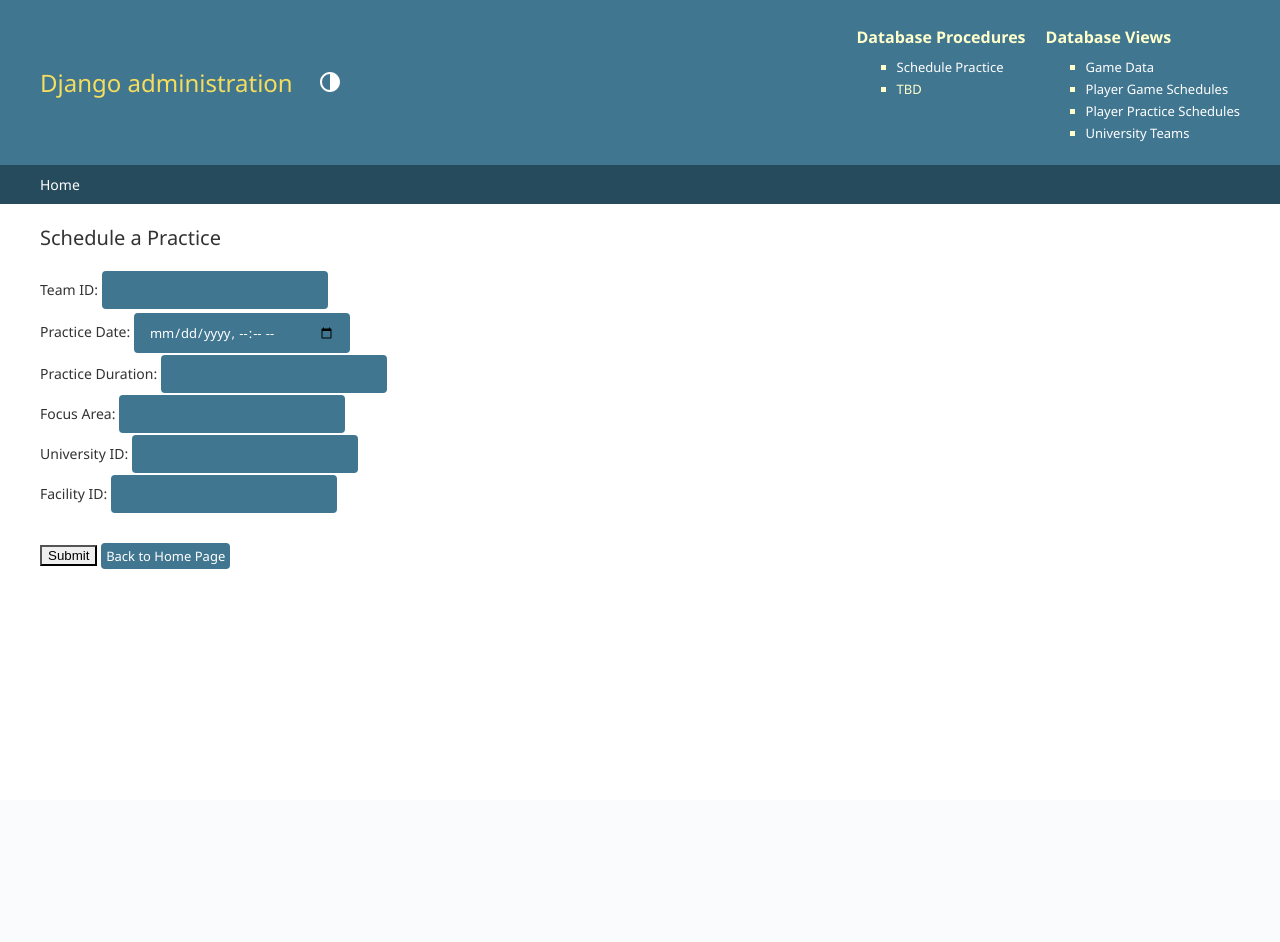
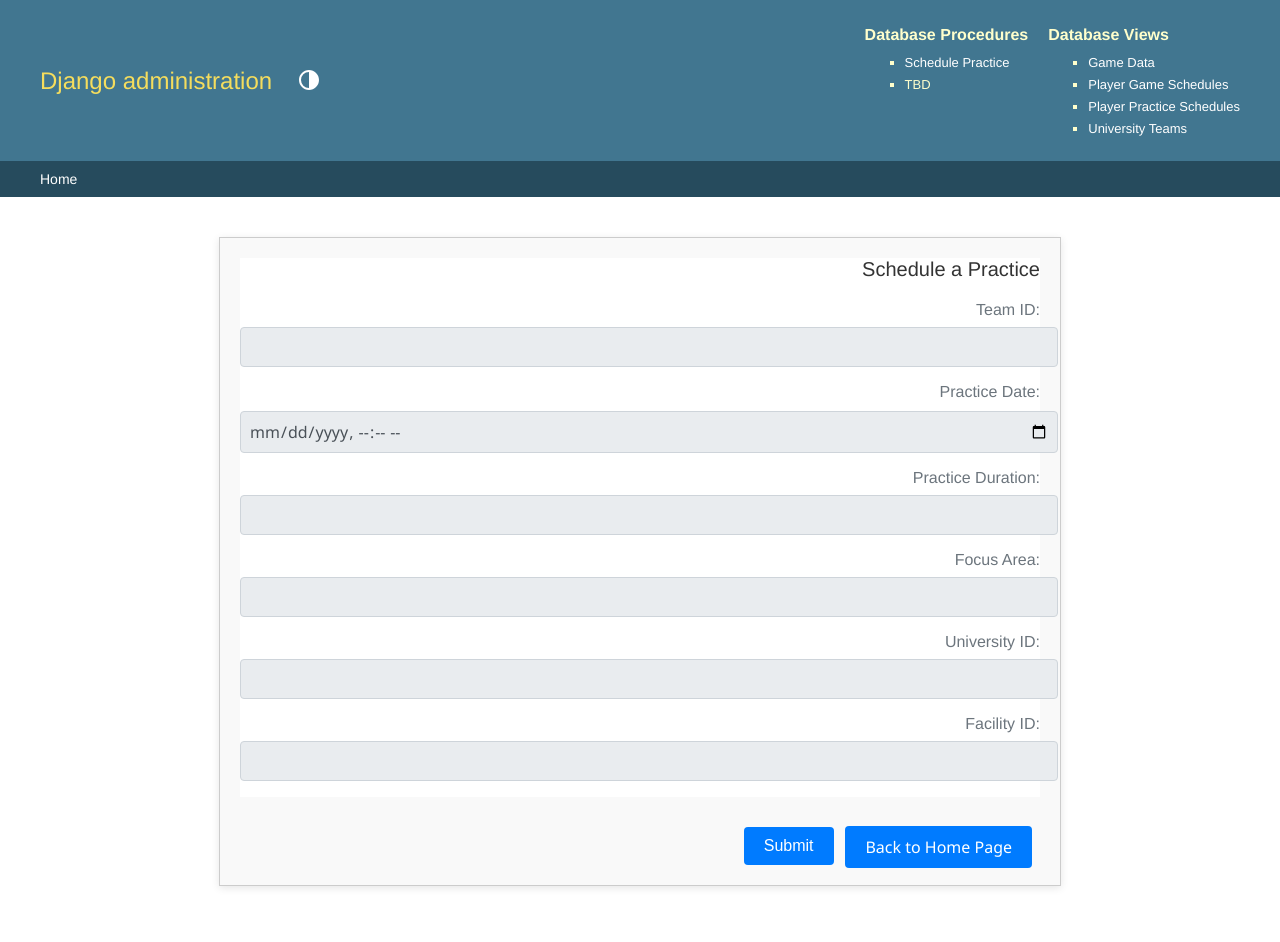
Before and after one commit to Himavanth2211/Databall, a Django app: page /schedule_practice_view/ in a window 1280 px wide. Before the commit the page ends 569 px from the top, so only its background shows below. Run offline with Django 5.2, Linux system fonts and the light colour scheme.

Commit message:
added new files

```diff
--- /dev/null
+++ b/databall_app/templates/admin/css/schedule_practice.css
@@ -0,0 +1,60 @@
+/* Ensure the font-family is consistent with the Django admin */
+body {
+  font-family: "Helvetica Neue", Helvetica, Arial, sans-serif;
+}
+
+/* Style the form container */
+.custom-form-container {
+  max-width: 800px; /* Set the maximum width of the form */
+  margin: 20px auto; /* Top and bottom margins are 20px, left and right are auto */
+  padding: 20px;
+  background-color: #f9f9f9;
+  border: 1px solid #ccc;
+  box-shadow: 0 2px 8px rgba(0,0,0,0.1);
+}
+
+/* Align the field labels to the right */
+.custom-form-container label {
+  display: block;
+  text-align: right;
+  margin-bottom: .5rem;
+  color: #6c757d; /* Grey text for the labels */
+  font-size: 16px; /* Adjust as per your requirement */
+}
+
+/* Style the input fields */
+.custom-form-container input,
+.custom-form-container select,
+.custom-form-container textarea {
+  width: 100%;
+  padding: 8px;
+  margin-bottom: 1rem; /* Space between the fields */
+  border: 1px solid #ced4da; /* Border color as per screenshot */
+  border-radius: 4px;
+  font-size: 16px; /* Adjust as per your requirement */
+  background-color: #e9ecef; /* Light grey background for input */
+  color: #495057; /* Text color within input */
+}
+
+/* Style the buttons */
+.custom-form-container button.default,
+.custom-form-container a.button {
+  padding: 10px 20px;
+  color: #fff;
+  background-color: #007bff;
+  border: none;
+  border-radius: 4px;
+  text-decoration: none;
+  font-size: 16px; /* Adjust as per your requirement */
+  margin-right: 8px;
+}
+
+.custom-form-container button.default:hover,
+.custom-form-container a.button:hover {
+  background-color: #0056b3;
+}
+
+/* Align submit row to the right */
+.custom-form-container .submit-row {
+  text-align: right;
+}
--- a/databall_app/templates/admin/schedule_practice.html
+++ b/databall_app/templates/admin/schedule_practice.html
@@ -1,4 +1,9 @@
 {% extends "admin/base_site.html" %}
+{% load static %}
+
+{% block extrastyle %}
+<link rel="stylesheet" type="text/css" href="{% static 'admin/css/schedule_practice.css' %}">
+{% endblock %}
 
 {% block content %}
 <div class="custom-form-container">
@@ -43,10 +48,8 @@
                 </div>
             </div>
         </fieldset>
-            <div class="submit-row">
         <button type="submit" class="default">Submit</button>
         <a href="{% url 'admin:index' %}" class="button">Back to Home Page</a>
-            </div>
     </form>
 </div>
 {% endblock %}
--- a/databall_app/urls.py
+++ b/databall_app/urls.py
@@ -1,3 +1,4 @@
+from django.shortcuts import redirect
 from django.urls import path
 from .views import schedule_practice_view, game_data_view, player_practice_schedule_view, player_game_schedule_view, university_teams_view
 
@@ -7,4 +8,5 @@ urlpatterns = [
     path('player_game_schedule_view/', player_game_schedule_view, name='player_game_schedule_view'),
     path('player_practice_schedule_view/', player_practice_schedule_view, name='player_practice_schedule_view'),
     path('university_teams_view/', university_teams_view, name='university_teams_view'),
+    path('', lambda request: redirect('/admin/', permanent=True)),
 ]
```
Lines whose indentation alone changed are shown as unchanged.
